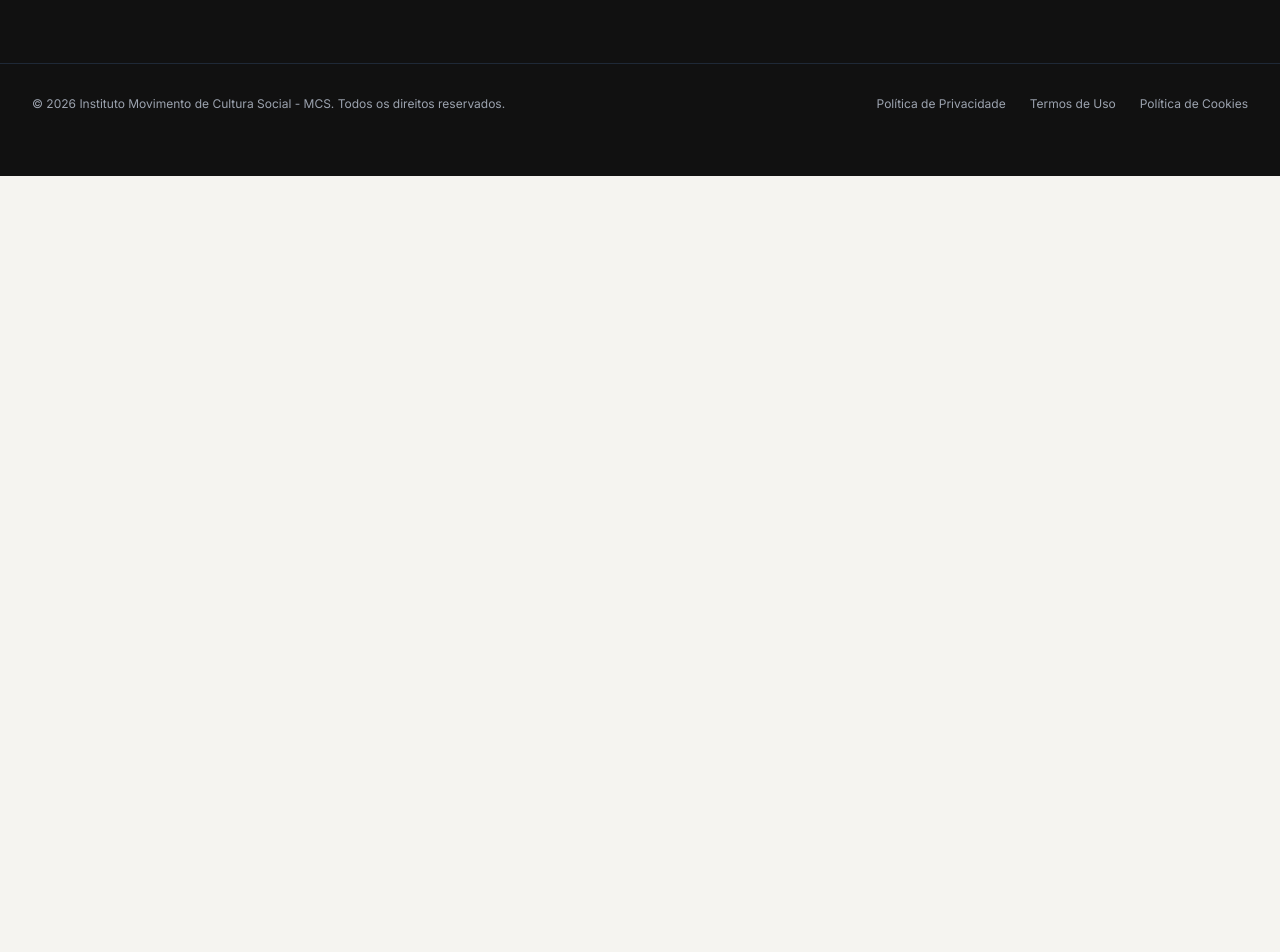
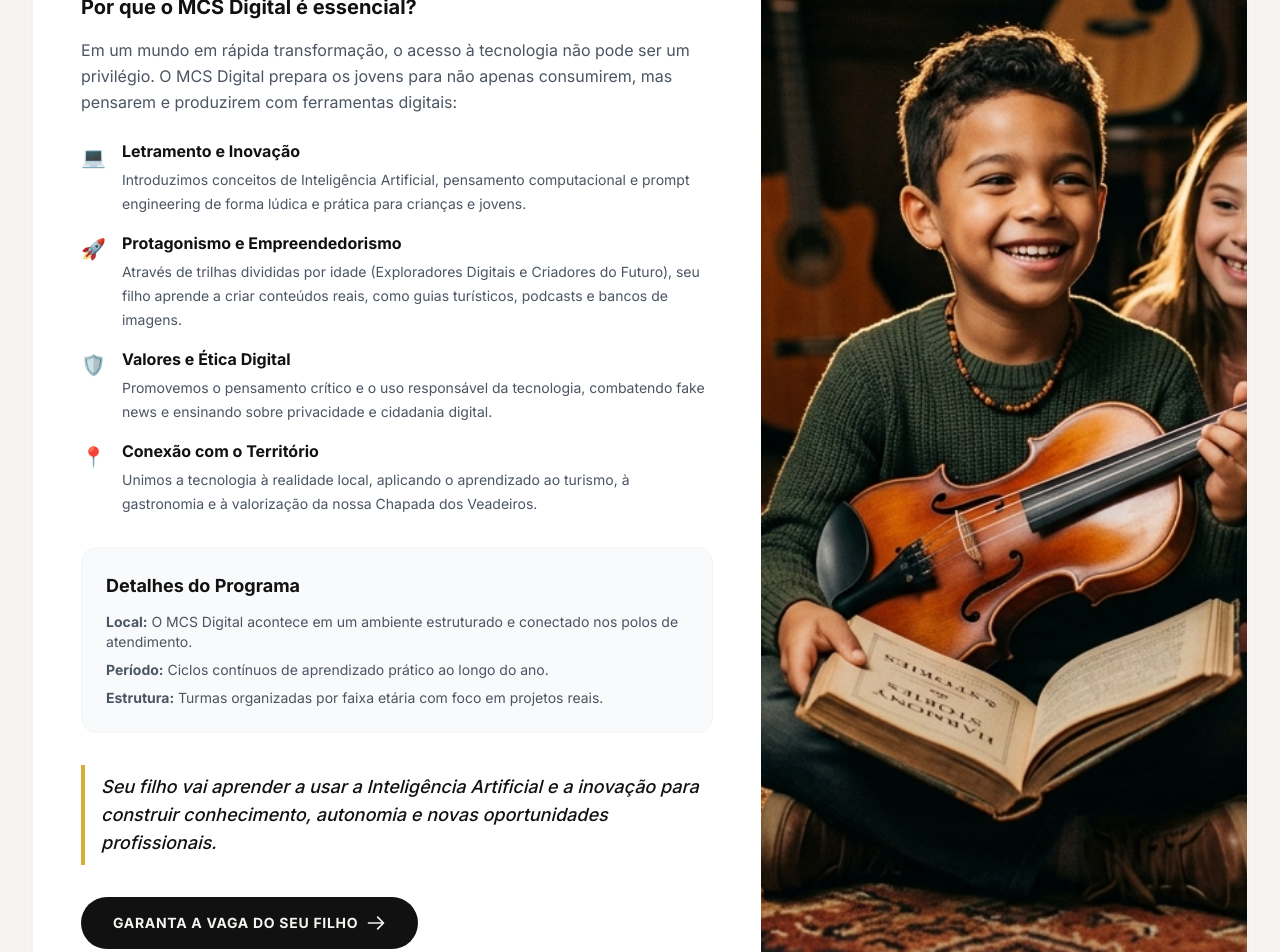
Before and after one commit to cezardias/Instituto_MCS, a React (Vite) app in the folder frontend/: page /projetos in a window 1280 px wide. Shown: the part 2220-3172 px from the top of the page. Before the commit the page ends 2396 px from the top, so only its background shows below. Built offline with nearby package versions, Linux system fonts and the light colour scheme; a web font is replaced by a local one.

Commit message:
feat: adiciona o projeto MCS Digital

```diff
--- a/frontend/src/pages/ProjectsPage.tsx
+++ b/frontend/src/pages/ProjectsPage.tsx
@@ -94,6 +94,77 @@ export default function ProjectsPage() {
           </div>
         </div>
 
+        {/* Project 2: MCS Digital */}
+        <div className="bg-white rounded-3xl overflow-hidden shadow-sm border border-gray-100 flex flex-col lg:flex-row-reverse mb-12">
+          <div className="lg:w-2/5 relative min-h-[300px] bg-gray-200">
+            <img src="/hero.png" alt="MCS Digital" className="w-full h-full object-cover absolute inset-0" />
+            <div className="absolute top-6 right-6 z-20 px-4 py-1.5 text-xs font-bold tracking-wider rounded-full border bg-blue-100 text-blue-800 border-blue-200 shadow-sm">
+              EM ANDAMENTO
+            </div>
+          </div>
+
+          <div className="lg:w-3/5 p-8 lg:p-12">
+            <h2 className="font-serif text-3xl lg:text-4xl text-carbono mb-4 leading-tight">
+              Prepare Seu Filho para a Era Digital com o Projeto MCS Digital!
+            </h2>
+            <p className="text-gray-600 text-lg mb-8 leading-relaxed">
+              Você já imaginou um ecossistema onde a tecnologia de ponta e a Inteligência Artificial entram na sala de aula para transformar a curiosidade do seu filho na ferramenta mais poderosa para o futuro? Apresentamos o <strong>MCS Digital</strong>, uma iniciativa pioneira para democratizar o acesso à tecnologia e formar a nova geração de criadores e empreendedores do Cerrado.
+            </p>
+
+            <h3 className="font-bold text-xl text-carbono mb-4">Por que o MCS Digital é essencial?</h3>
+            <p className="text-gray-600 mb-6 leading-relaxed">
+              Em um mundo em rápida transformação, o acesso à tecnologia não pode ser um privilégio. O MCS Digital prepara os jovens para não apenas consumirem, mas pensarem e produzirem com ferramentas digitais:
+            </p>
+
+            <ul className="space-y-4 mb-8">
+              <li className="flex gap-4">
+                <span className="text-dourado text-xl mt-1">💻</span>
+                <div>
+                  <strong className="text-carbono block mb-1">Letramento e Inovação</strong>
+                  <span className="text-gray-600 text-sm">Introduzimos conceitos de Inteligência Artificial, pensamento computacional e prompt engineering de forma lúdica e prática para crianças e jovens.</span>
+                </div>
+              </li>
+              <li className="flex gap-4">
+                <span className="text-dourado text-xl mt-1">🚀</span>
+                <div>
+                  <strong className="text-carbono block mb-1">Protagonismo e Empreendedorismo</strong>
+                  <span className="text-gray-600 text-sm">Através de trilhas divididas por idade (Exploradores Digitais e Criadores do Futuro), seu filho aprende a criar conteúdos reais, como guias turísticos, podcasts e bancos de imagens.</span>
+                </div>
+              </li>
+              <li className="flex gap-4">
+                <span className="text-dourado text-xl mt-1">🛡️</span>
+                <div>
+                  <strong className="text-carbono block mb-1">Valores e Ética Digital</strong>
+                  <span className="text-gray-600 text-sm">Promovemos o pensamento crítico e o uso responsável da tecnologia, combatendo fake news e ensinando sobre privacidade e cidadania digital.</span>
+                </div>
+              </li>
+              <li className="flex gap-4">
+                <span className="text-dourado text-xl mt-1">📍</span>
+                <div>
+                  <strong className="text-carbono block mb-1">Conexão com o Território</strong>
+                  <span className="text-gray-600 text-sm">Unimos a tecnologia à realidade local, aplicando o aprendizado ao turismo, à gastronomia e à valorização da nossa Chapada dos Veadeiros.</span>
+                </div>
+              </li>
+            </ul>
+
+            <div className="bg-gray-50 rounded-2xl p-6 border border-gray-100 mb-8">
+              <h3 className="font-bold text-lg text-carbono mb-3">Detalhes do Programa</h3>
+              <p className="text-gray-600 text-sm mb-2"><strong>Local:</strong> O MCS Digital acontece em um ambiente estruturado e conectado nos polos de atendimento.</p>
+              <p className="text-gray-600 text-sm mb-2"><strong>Período:</strong> Ciclos contínuos de aprendizado prático ao longo do ano.</p>
+              <p className="text-gray-600 text-sm"><strong>Estrutura:</strong> Turmas organizadas por faixa etária com foco em projetos reais.</p>
+            </div>
+
+            <p className="text-carbono font-medium text-lg mb-8 italic border-l-4 border-dourado pl-4 py-2">
+              Seu filho vai aprender a usar a Inteligência Artificial e a inovação para construir conhecimento, autonomia e novas oportunidades profissionais.
+            </p>
+
+            <Link to="/contato" className="bg-carbono text-marfim font-bold py-4 px-8 rounded-full hover:bg-gray-800 transition-colors inline-flex items-center gap-2 text-sm uppercase tracking-wider">
+              Garanta a Vaga do Seu Filho
+              <svg className="w-5 h-5" fill="none" viewBox="0 0 24 24" stroke="currentColor"><path strokeLinecap="round" strokeLinejoin="round" strokeWidth={2} d="M14 5l7 7m0 0l-7 7m7-7H3" /></svg>
+            </Link>
+          </div>
+        </div>
+
       </div>
     </div>
   )
```
